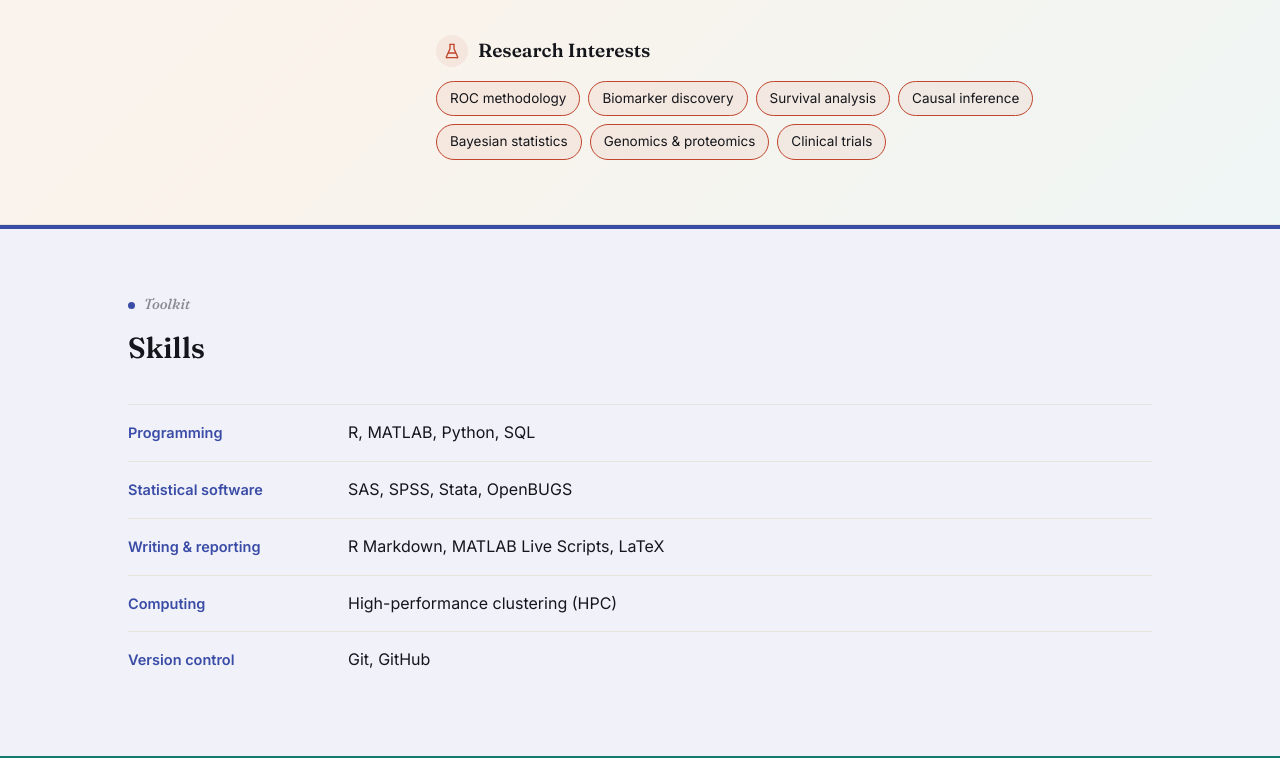
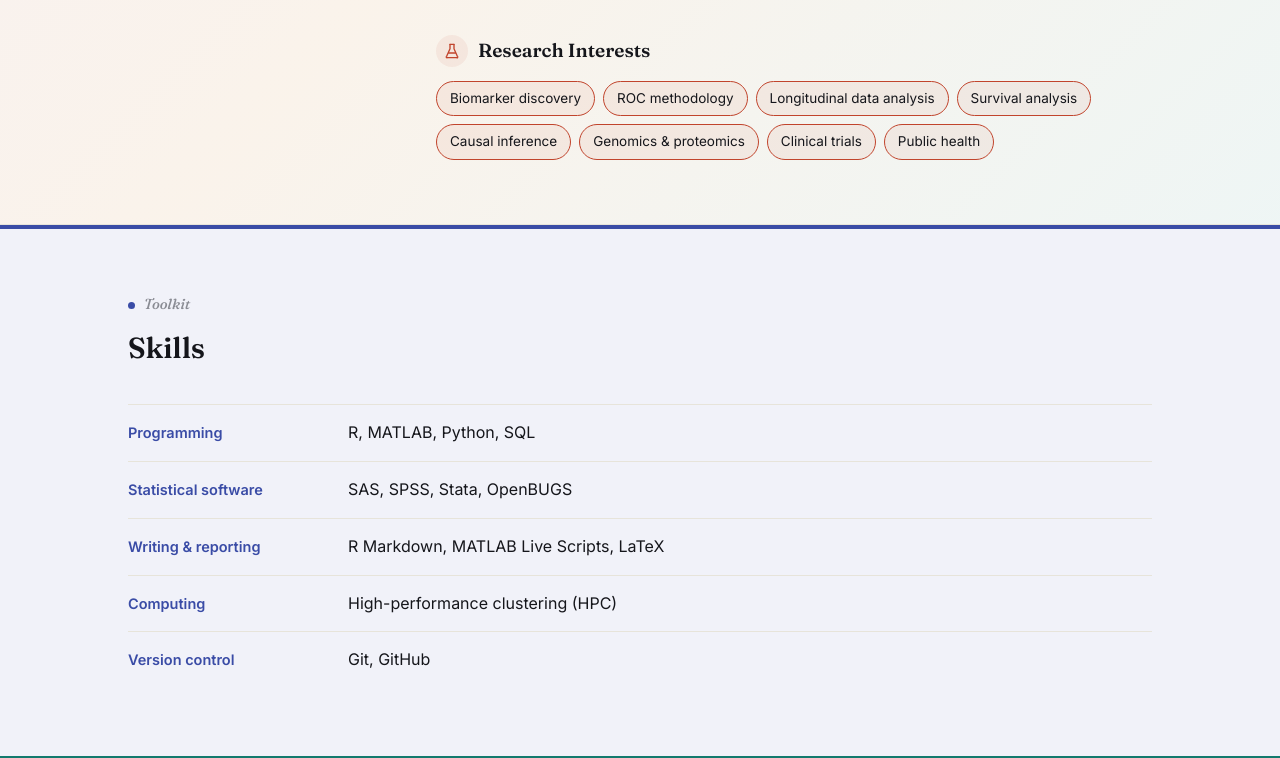
Before and after one commit to Foyez-github/Foyez-github, a plain HTML site: page index.html in a window 1280 px wide. Shown: the part 802-1560 px from the top of the page. Drawn offline with Linux system fonts and the light colour scheme.

Commit message:
Update index.html

```diff
--- a/index.html
+++ b/index.html
@@ -336,13 +336,14 @@
         Research Interests
       </div>
       <div class="tags">
+        <span class="tag">Biomarker discovery</span>
         <span class="tag">ROC methodology</span>
-        <span class="tag">Biomarker discovery</span>
+        <span class="tag">Longitudinal data analysis</span>
         <span class="tag">Survival analysis</span>
         <span class="tag">Causal inference</span>
-        <span class="tag">Bayesian statistics</span>
         <span class="tag">Genomics &amp; proteomics</span>
         <span class="tag">Clinical trials</span>
+        <span class="tag">Public health</span>
       </div>
     </div>
   </div>
@@ -615,7 +616,6 @@
             <li>Member, American Statistical Association (2024–Present)</li>
             <li>Reviewer: Journal of Medical Virology, Heliyon, BMC Digital Health, Journal of Health Population and Nutrition, BMC Public Health, Scientific Reports</li>
             <li>Syllabus design committee, Dept. of Statistics, Comilla University (2020–2022)</li>
-            <li>Student advisor, "Statistics Week," Comilla University (2020–2022)</li>
           </ul>
         </div>
         <div>
```
